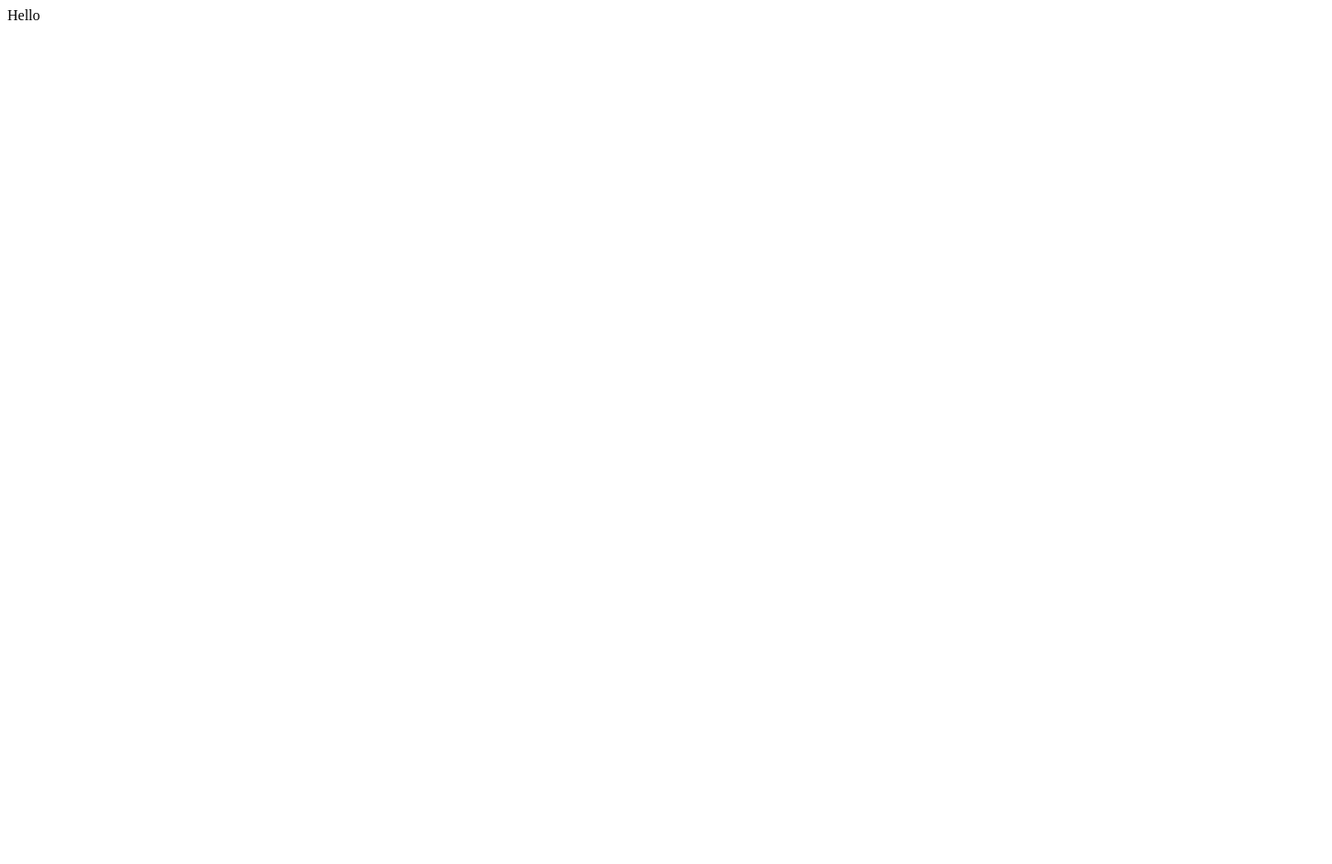
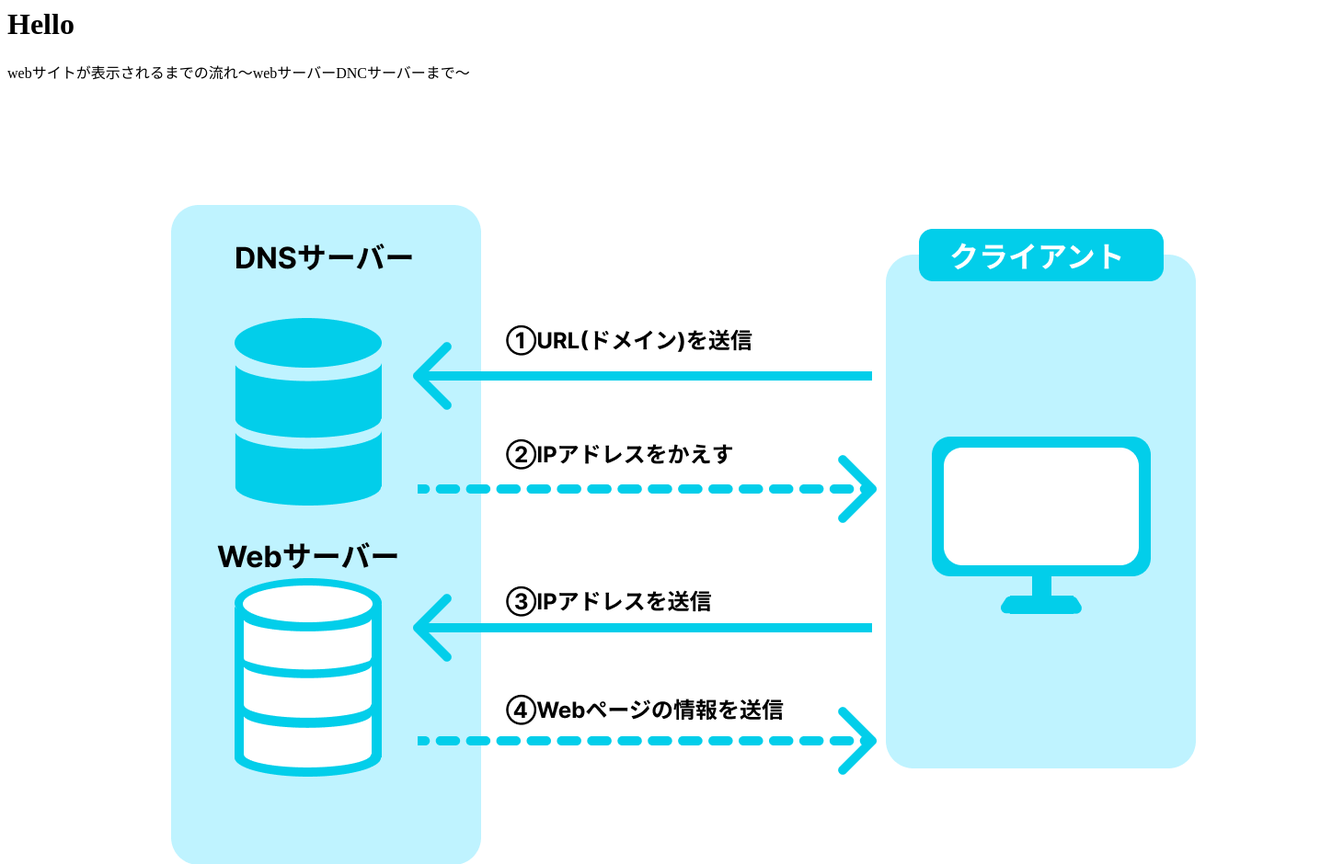
Before and after one commit to kaorumasaoka/vol2, a plain HTML site: page index.html in a window 1280 px wide. Shown: the top 940 px of the page at 92% size, 1448 px wide, since content can reach past the window. Before the commit the page ends 800 px from the top, so only its background shows below. Drawn offline with Linux system fonts and the light colour scheme.

Commit message:
Update index.html

```diff
--- a/index.html
+++ b/index.html
@@ -1 +1,5 @@
-Hello
+<h1>Hello</h1>
+
+<p>webサイトが表示されるまでの流れ〜webサーバーDNCサーバーまで〜</p>
+
+<img src="i2024072.png">
```
